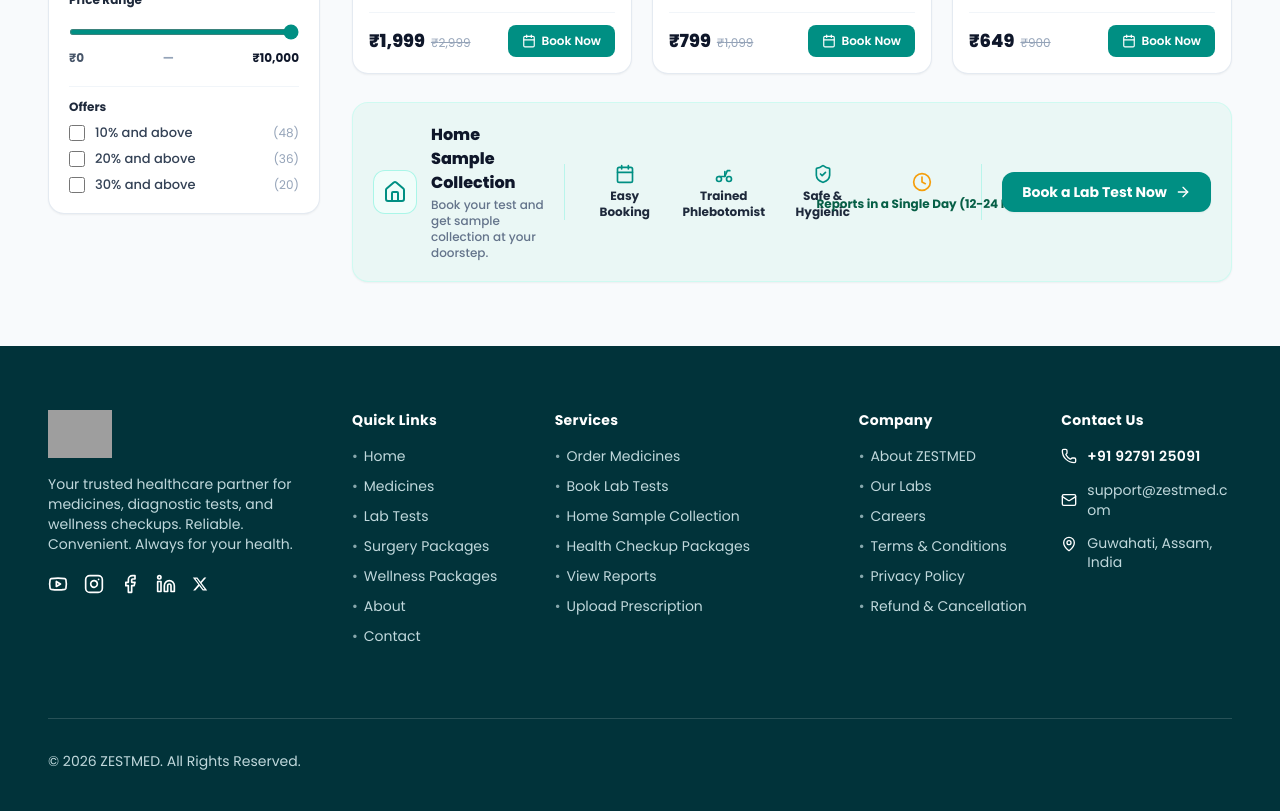
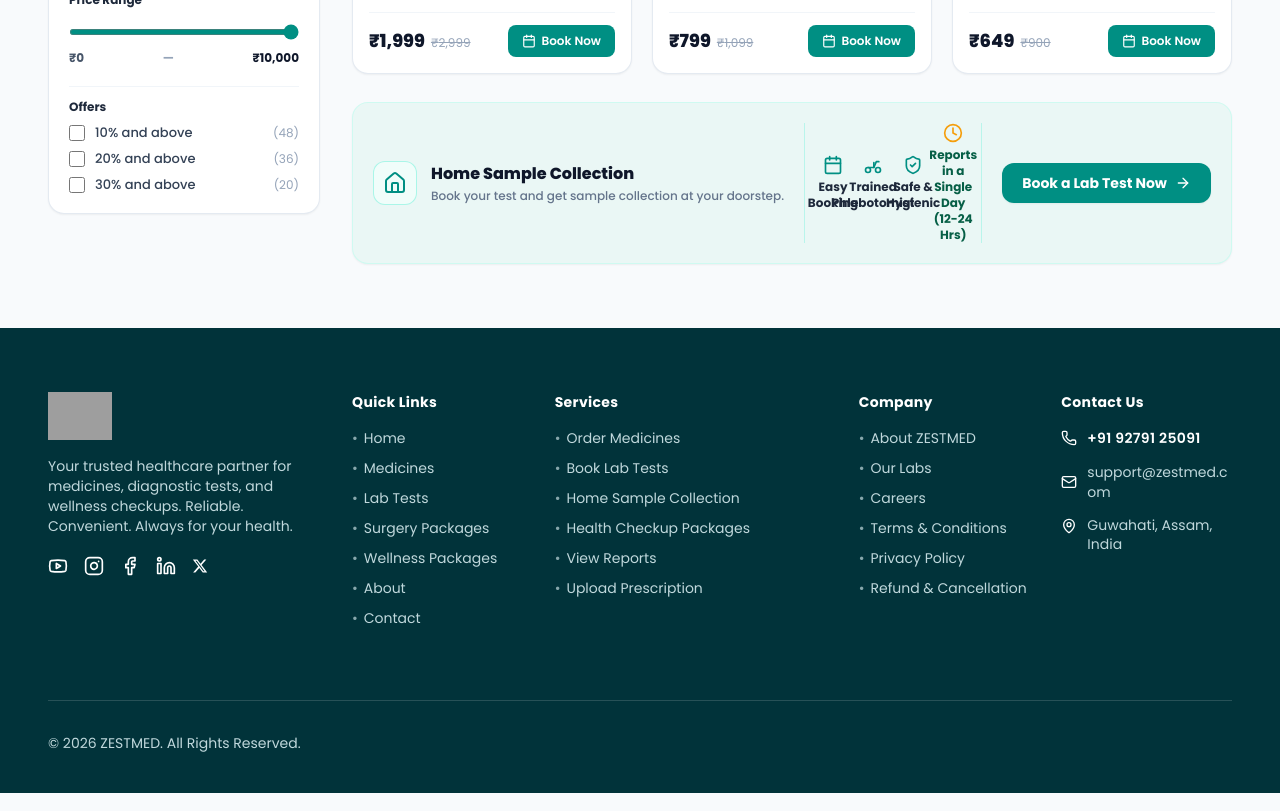
Before and after one commit to Ajayendra30/ZESTMED, a React (Vite) app: page /diagnostics in a window 1280 px wide. Shown: the part 1060-1871 px from the top of the page. Built offline with nearby package versions, Linux system fonts and the light colour scheme; grey boxes are pictures that could not be loaded.

Commit message:
fix(diagnostics): resolve text overlap in home sample collection bar

```diff
--- a/src/pages/DiagnosticPortalPage.jsx
+++ b/src/pages/DiagnosticPortalPage.jsx
@@ -770,7 +770,7 @@ export default function DiagnosticPortalPage() {
               <div className="bg-[#EAF7F5] border border-teal-100/90 rounded-2xl p-4 sm:p-5 shadow-xs flex flex-col xl:flex-row items-center justify-between gap-4 sm:gap-5">
 
                 {/* Left Title with Green Home Icon */}
-                <div className="flex items-center gap-3.5 w-full xl:w-auto">
+                <div className="flex items-center gap-3.5 shrink-0 w-full xl:w-auto">
                   <div className="w-10 h-10 sm:w-11 sm:h-11 rounded-xl bg-teal-50 border border-teal-200/80 flex items-center justify-center text-[#008F83] shrink-0 shadow-2xs">
                     <Home className="w-5 h-5 sm:w-6 sm:h-6 text-[#008F83]" />
                   </div>
@@ -785,37 +785,39 @@ export default function DiagnosticPortalPage() {
                 </div>
 
                 {/* Center 4 Features */}
-                <div className="grid grid-cols-2 sm:grid-cols-4 gap-3 sm:gap-4 lg:gap-5 w-full xl:w-auto text-center py-2 xl:py-0 border-y xl:border-y-0 xl:border-x border-teal-200/60 xl:px-5">
-                  <div className="flex flex-col items-center justify-center gap-1">
-                    <Calendar className="w-4 h-4 sm:w-5 sm:h-5 text-[#008F83]" />
-                    <span className="text-[11px] sm:text-xs font-bold text-slate-800">Easy Booking</span>
+                <div className="grid grid-cols-2 sm:grid-cols-4 gap-2.5 sm:gap-3 lg:gap-4 flex-1 min-w-0 w-full text-center py-2.5 xl:py-0 border-y xl:border-y-0 xl:border-x border-teal-200/60 xl:px-4 2xl:px-6">
+                  <div className="flex flex-col items-center justify-center gap-1 min-w-0 px-1">
+                    <Calendar className="w-4 h-4 sm:w-5 sm:h-5 text-[#008F83] shrink-0" />
+                    <span className="text-[11px] sm:text-xs font-bold text-slate-800 leading-tight">Easy Booking</span>
                   </div>
 
-                  <div className="flex flex-col items-center justify-center gap-1">
-                    <ScooterSvg className="w-4 h-4 sm:w-5 sm:h-5 text-[#008F83]" />
-                    <span className="text-[11px] sm:text-xs font-bold text-slate-800">Trained Phlebotomist</span>
+                  <div className="flex flex-col items-center justify-center gap-1 min-w-0 px-1">
+                    <ScooterSvg className="w-4 h-4 sm:w-5 sm:h-5 text-[#008F83] shrink-0" />
+                    <span className="text-[11px] sm:text-xs font-bold text-slate-800 leading-tight">Trained Phlebotomist</span>
                   </div>
 
-                  <div className="flex flex-col items-center justify-center gap-1">
-                    <ShieldCheck className="w-4 h-4 sm:w-5 sm:h-5 text-[#008F83]" />
-                    <span className="text-[11px] sm:text-xs font-bold text-slate-800">Safe & Hygienic</span>
+                  <div className="flex flex-col items-center justify-center gap-1 min-w-0 px-1">
+                    <ShieldCheck className="w-4 h-4 sm:w-5 sm:h-5 text-[#008F83] shrink-0" />
+                    <span className="text-[11px] sm:text-xs font-bold text-slate-800 leading-tight">Safe &amp; Hygienic</span>
                   </div>
 
-                  <div className="flex flex-col items-center justify-center gap-1">
-                    <Clock className="w-4 h-4 sm:w-5 sm:h-5 text-amber-500" />
-                    <span className="text-[11px] sm:text-xs font-bold text-emerald-800 whitespace-nowrap">Reports in a Single Day (12-24 Hrs)</span>
+                  <div className="flex flex-col items-center justify-center gap-1 min-w-0 px-1">
+                    <Clock className="w-4 h-4 sm:w-5 sm:h-5 text-amber-500 shrink-0" />
+                    <span className="text-[11px] sm:text-xs font-bold text-emerald-800 leading-tight text-center">
+                      Reports in a Single Day<br />(12-24 Hrs)
+                    </span>
                   </div>
                 </div>
 
                 {/* Right CTA Button */}
-                <div className="w-full xl:w-auto flex justify-center xl:justify-end shrink-0">
+                <div className="shrink-0 w-full xl:w-auto flex justify-center xl:justify-end">
                   <button
                     type="button"
                     onClick={() => {
                       window.scrollTo({ top: 300, behavior: 'smooth' });
                       addToast('Choose from our popular tests above to book!', 'info');
                     }}
-                    className="w-full sm:w-auto px-5 py-2.5 bg-[#008F83] hover:bg-[#00786E] text-white rounded-xl text-xs sm:text-sm font-bold flex items-center justify-center gap-2 transition shadow-xs cursor-pointer whitespace-nowrap"
+                    className="w-full sm:w-auto px-5 py-2.5 bg-[#008F83] hover:bg-[#00786E] text-white rounded-xl text-xs sm:text-sm font-bold flex items-center justify-center gap-2 transition shadow-xs cursor-pointer whitespace-nowrap shrink-0"
                   >
                     <span>Book a Lab Test Now</span>
                     <ArrowRight className="w-4 h-4" />
```
